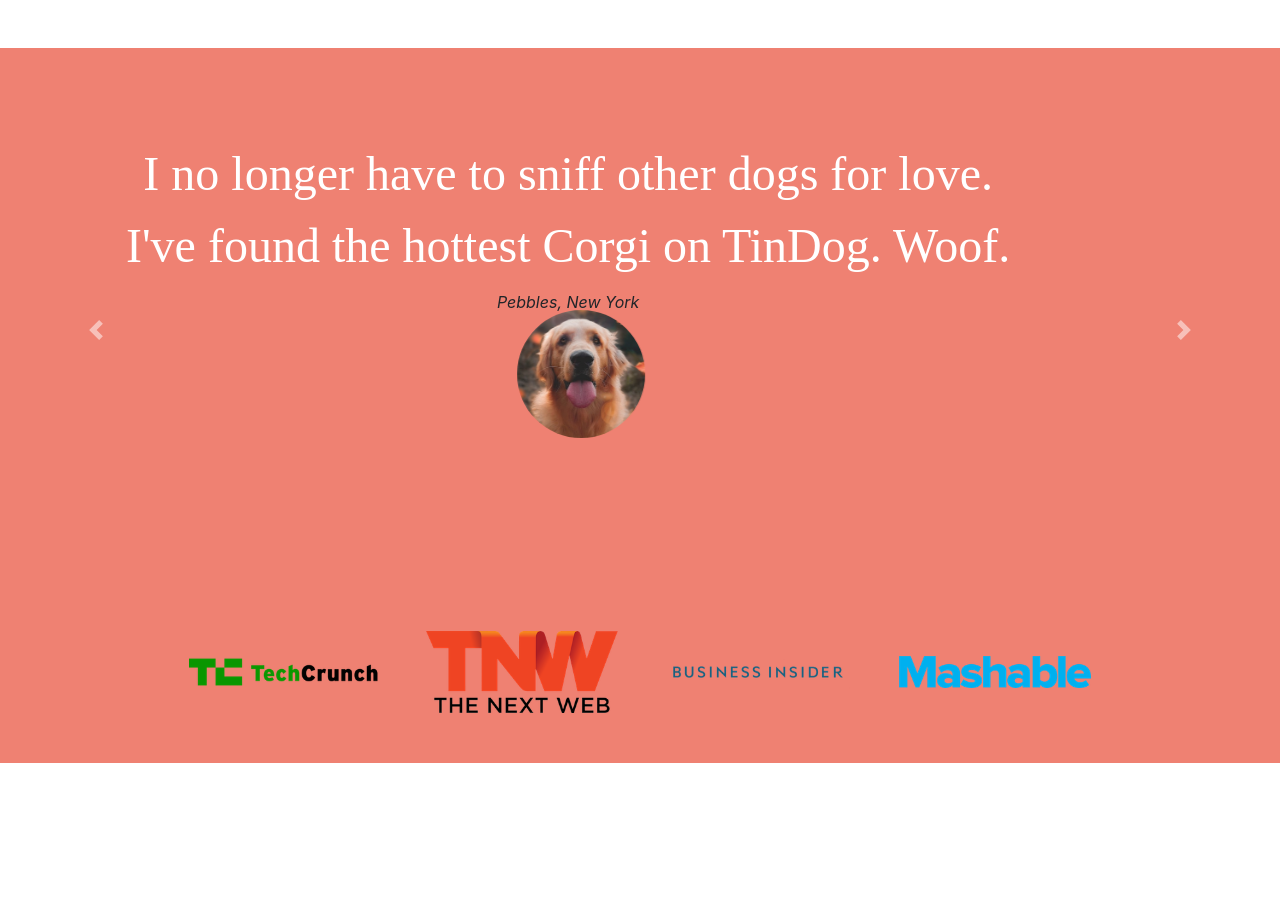
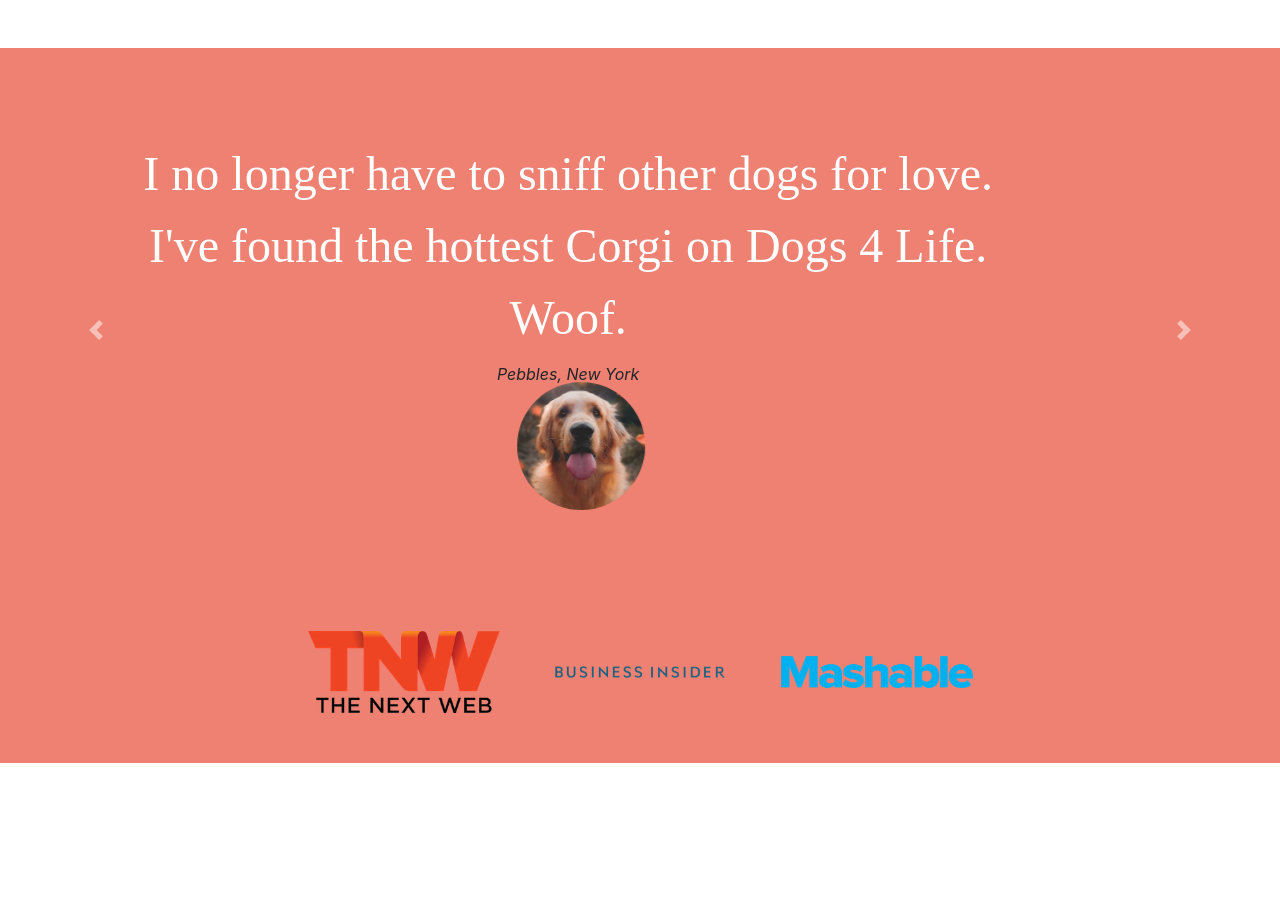
Before and after one commit to sidharth000/sample-startup-website, a plain HTML site: page index.html in a window 1280 px wide. Shown: the part 1000-1898 px from the top of the page. Drawn offline with nearby package versions, Linux system fonts and the light colour scheme.

Commit message:
Update index.html

```diff
--- a/index.html
+++ b/index.html
@@ -90,12 +90,12 @@
     <div id="carouselExampleControls" class="carousel slide" data-ride="carousel">
   <div class="carousel-inner">
     <div class="carousel-item active">
-      <h2 class="test-txt">I no longer have to sniff other dogs for love. I've found the hottest Corgi on TinDog. Woof.</h2>
+      <h2 class="test-txt">I no longer have to sniff other dogs for love. I've found the hottest Corgi on Dogs 4 Life. Woof.</h2>
       <img class="dog-img" src="images/dog-img.jpg" alt="dog-profile">
       <em>Pebbles, New York</em>
     </div>
     <div class="carousel-item">
-      <h2 class="testimonial-text">My dog used to be so lonely, but with TinDog's help, they've found the love of their life. I think.</h2>
+      <h2 class="testimonial-text">My dog used to be so lonely, but with Dogs 4 Life help, they've found the love of their life. I think.</h2>
       <img class="testimonial-image" src="images/lady-img.jpg" alt="lady-profile">
       <em>Beverly, Illinois</em>
     </div>
@@ -115,7 +115,6 @@
   <!-- Press -->
 
   <section id="press">
-    <img class="press-img" src="images/techcrunch.png" alt="tc-logo">
     <img class="press-img" src="images/tnw.png" alt="tnw-logo">
     <img class="press-img" src="images/bizinsider.png" alt="biz-insider-logo">
     <img class="press-img" src="images/mashable.png" alt="mashable-logo">
```
